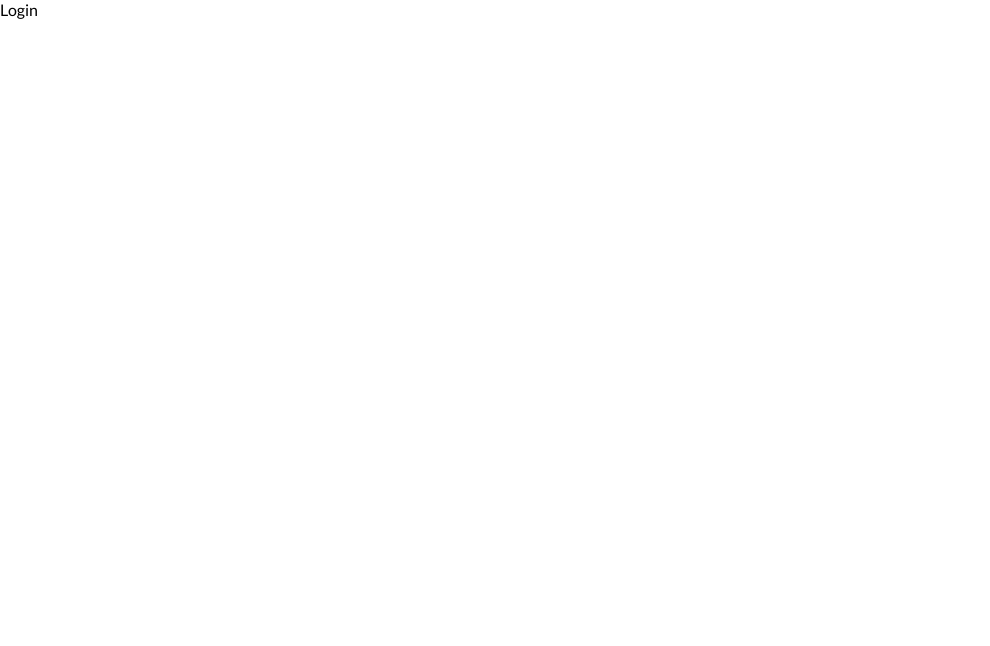
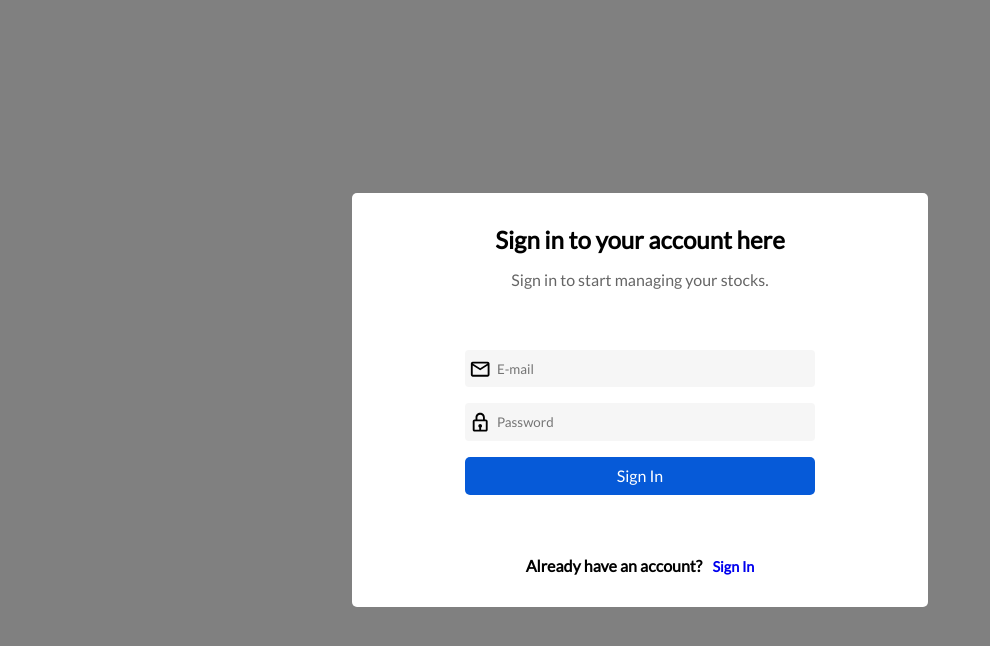
Before and after one commit to joaofilipee/stockcontrol, a React (Create React App) app: page /login in a window 1280 px wide. Shown: the top 646 px of the page, without its empty margins (0-990 px from the left). Built offline with nearby package versions, Linux system fonts and the light colour scheme; no server answers.

Commit message:
login page is done and starting the authentication

```diff
--- a/package.json
+++ b/package.json
@@ -10,6 +10,7 @@
     "@types/node": "^16.18.34",
     "@types/react": "^18.2.8",
     "@types/react-dom": "^18.2.4",
+    "firebase": "^9.22.1",
     "react": "^18.2.0",
     "react-dom": "^18.2.0",
     "react-icons": "^4.9.0",
--- a/public/index.html
+++ b/public/index.html
@@ -24,7 +24,7 @@
       work correctly both with client-side routing and a non-root public URL.
       Learn how to configure a non-root public URL by running `npm run build`.
     -->
-    <title>React App</title>
+    <title>Stock Control</title>
   </head>
   <body>
     <noscript>You need to enable JavaScript to run this app.</noscript>
--- a/src/App.tsx
+++ b/src/App.tsx
@@ -1,11 +1,29 @@
-import React from 'react';
+import React, {useState} from 'react';
 
 // routes
 import AppRoutes from './appRoutes/AppRoutes';
 
+// context
+import { UserContext } from './contexts/UserContext';
+import { useContext } from 'react';
+
+// firebase
+import { getAuth, onAuthStateChanged } from "firebase/auth"
+
 function App() {
+  // const [currentUser, setCurrentUser] = useState<{}>()
+
+  const {setUser} = useContext(UserContext)
+
+  const auth = getAuth()
+  onAuthStateChanged(auth, user => {
+    if(user) {
+      setUser(user)
+    }
+  })
+
   return (
-      <AppRoutes />
+        <AppRoutes />
   );
 }
 
--- /dev/null
+++ b/src/contexts/UserContext.tsx
@@ -0,0 +1,31 @@
+import { ReactNode, SetStateAction, createContext, useState } from "react";
+
+// firebase types
+import { User } from "firebase/auth";
+
+interface UserContextProviderProps {
+    children: ReactNode
+}
+
+interface IUserContext {
+    user: User | null
+    setUser: React.Dispatch<React.SetStateAction<User | null>>
+}
+
+export const UserContext = createContext<IUserContext>({
+    user: null,
+    setUser: function (value: SetStateAction<User | null>): void {
+        throw new Error("Function not implemented.");
+    }
+})
+
+
+export const UserContextProvider = ({children}: UserContextProviderProps) => {
+    const [user, setUser] = useState<User | null>(null)
+
+    return(
+        <UserContext.Provider value={{user, setUser}}>
+            {children}
+        </UserContext.Provider>
+    )
+}
--- a/src/index.tsx
+++ b/src/index.tsx
@@ -3,17 +3,17 @@ import ReactDOM from 'react-dom/client';
 import './index.css';
 import App from './App';
 import reportWebVitals from './reportWebVitals';
+import { UserContextProvider } from './contexts/UserContext';
 
 const root = ReactDOM.createRoot(
   document.getElementById('root') as HTMLElement
 );
 root.render(
   <React.StrictMode>
-    <App />
+    <UserContextProvider>
+      <App />
+    </UserContextProvider>
   </React.StrictMode>
 );
 
-// If you want to start measuring performance in your app, pass a function
-// to log results (for example: reportWebVitals(console.log))
-// or send to an analytics endpoint. Learn more: https://bit.ly/CRA-vitals
 reportWebVitals();
--- a/src/pages/Login/Login.module.css
+++ b/src/pages/Login/Login.module.css
@@ -0,0 +1,116 @@
+#login {
+    display: flex;
+    justify-content: center;
+    align-items: center;
+    height: 100vh;
+    background-color: gray;
+}
+
+.login {
+    /* width: 60%; */
+
+    display: flex;
+    flex-direction: column;
+    justify-content: center;
+
+    gap: 3.8em;
+
+    background-color: #FFF;
+    padding: 2em;
+
+    border-radius: 5px;
+}
+
+.login header {
+    display: flex;
+    flex-direction: column;
+    align-items: center;
+    gap: 1em;
+}
+
+.login header p {
+    opacity: .6;
+}
+
+.login form {
+    display: flex;
+    flex-direction: column;
+    gap: 1em;
+}
+
+.login form div {
+    display: flex;
+    flex-direction: column;
+}
+
+.login h4 {
+    text-align: center;
+}
+
+.icon {
+    position: absolute;
+    margin-top: 7.46px;
+    margin-left: 4px;
+
+    font-size: 1.4em;
+}
+
+.login form input {
+    padding: .8em;
+    padding-left: 2.4em;
+    border-radius: 4px;
+    border: none;
+    background-color: #f6f6f6;
+}
+
+.login form input[placeholder="Username"] {
+    padding-left: 1.4em;
+}
+
+.login form button {
+    padding: .6em;
+    border-radius: 5px;
+    border: none;
+    background-color: #065AD8;
+    color: #FFF;
+    font-size: 1em;
+    font-family: 'Lato', sans-serif;
+    transition: all;
+    transition-duration: .3s;
+    cursor: pointer;
+}
+
+.login form button:hover {
+        background-color: #244e8d;
+}
+
+a {
+    text-decoration: none;
+    font-size: .9em;
+    font-family: 'Lato', sans-serif;
+    margin-left: .5em;
+}
+
+@media (min-width: 996px) {
+    .login {
+        width: 60%;
+    }
+}
+
+@media (min-width: 997px) {
+    .login form {
+        width: 350px;
+    }
+
+    .login {
+        align-items: center;
+        padding: 2em 1em;
+        width: 45%;
+    }
+}
+
+@media (max-width: 288px) {
+    .login {
+        padding: 2em 1em;
+    }
+}
--- a/src/pages/Login/Login.tsx
+++ b/src/pages/Login/Login.tsx
@@ -1,11 +1,45 @@
-import React from 'react'
+import React from "react";
 
-type Props = {}
+// CSS
+import styles from "./Login.module.css";
 
-function Login({}: Props) {
+// Link
+import { Link } from "react-router-dom";
+
+// icons
+import { MdOutlineMail } from "react-icons/md";
+import { BiLock } from "react-icons/bi"
+
+function Register() {
   return (
-    <div>Login</div>
-  )
+    <section id={styles.login}>
+
+      <section className={styles.login}>
+        <header>
+          <h2>Sign in to your account here</h2>
+          <p>Sign in to start managing your stocks.</p>
+        </header>
+
+        <form>
+          <div>
+            <MdOutlineMail className={styles.icon}/>
+            <input type="text" placeholder="E-mail" />
+          </div>
+          <div>
+            <BiLock className={styles.icon}/>
+            <input type="password" placeholder="Password" />
+          </div>
+
+          <button>Sign In</button>
+        </form>
+
+        <h4>Already have an account? <Link to="/register">Sign In</Link></h4>
+      </section>
+
+
+
+    </section>
+  );
 }
 
-export default Login
+export default Register;
```
Also changed, not shown: src/firebase/firebase.ts (added, +21 -0 lines), 2 other files (tests, documents, lock files or other folders).
